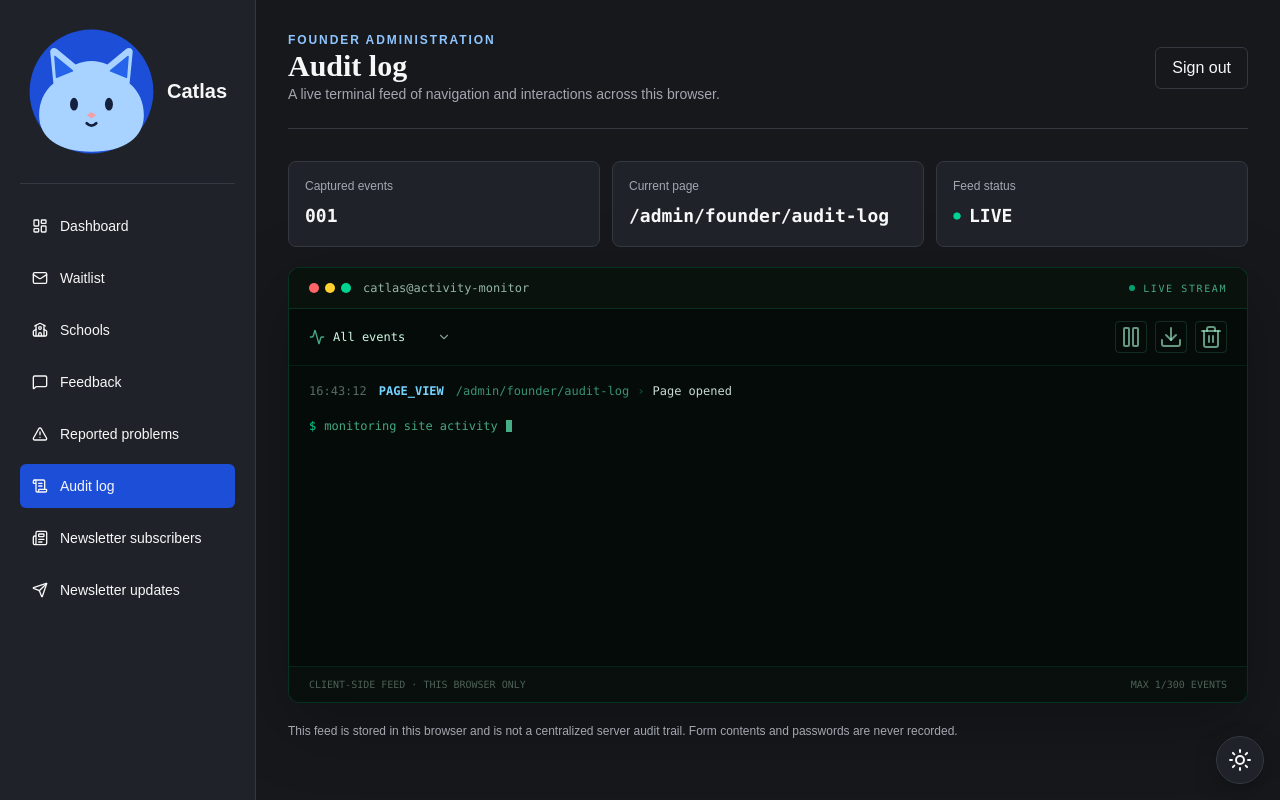
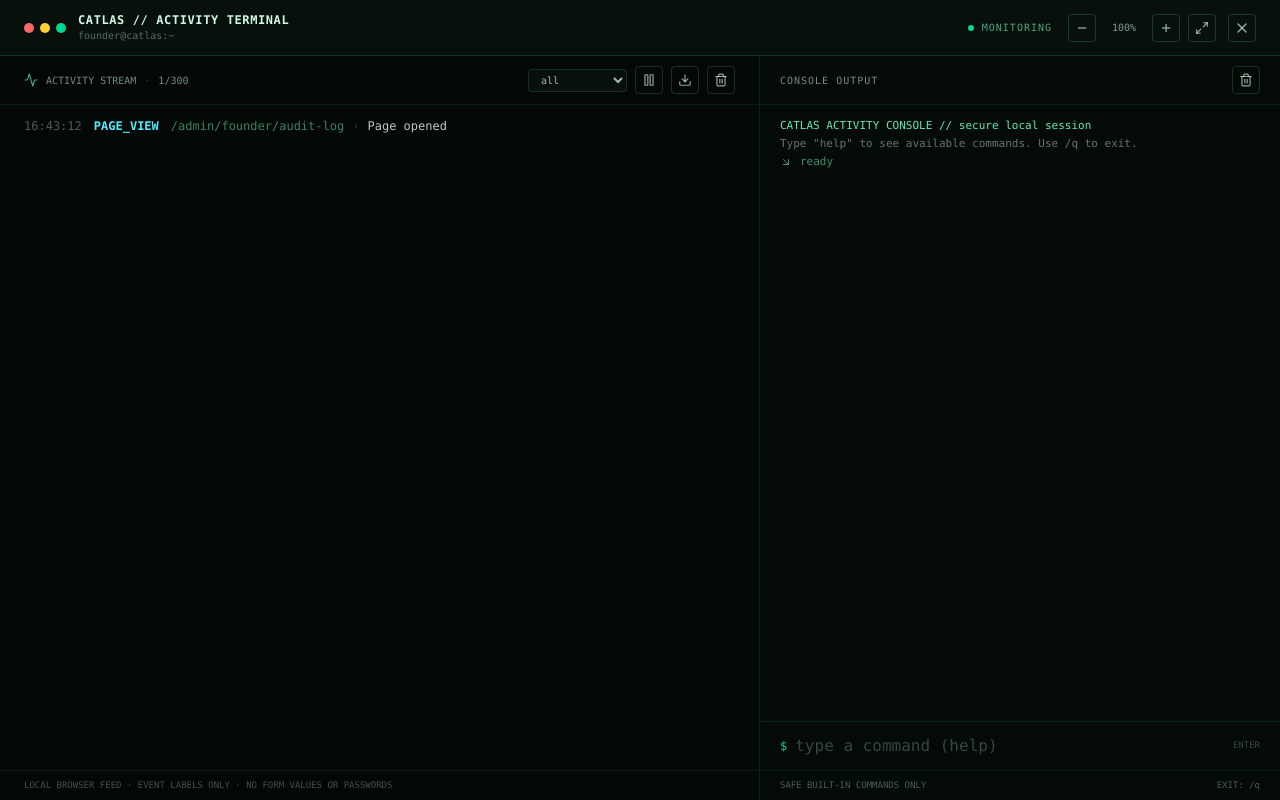
Before and after one commit to phadecoh8/Catlas, a Next.js app in the folder apps/web/: page /admin/founder/audit-log in a window 1280 px wide. Built offline with nearby package versions, Linux system fonts and the light colour scheme.

Commit message:
Make audit log a full-screen interactive terminal

```diff
--- a/apps/web/src/components/admin/audit-terminal.tsx
+++ b/apps/web/src/components/admin/audit-terminal.tsx
@@ -1,8 +1,18 @@
 "use client";
 
-import { useEffect, useMemo, useState } from "react";
-import { Activity, ChevronDown, Circle, Download, Pause, Play, Trash2 } from "lucide-react";
-import { FounderPageLayout } from "@/components/admin/founder-page-layout";
+import { useEffect, useMemo, useRef, useState } from "react";
+import { useRouter } from "next/navigation";
+import {
+  Activity,
+  ArrowDownRight,
+  Download,
+  Maximize2,
+  Minimize2,
+  Pause,
+  Play,
+  Trash2,
+  X,
+} from "lucide-react";
 import {
   clearSiteActivity,
   getSiteActivity,
@@ -12,16 +22,17 @@ import {
 } from "@/lib/site-activity";
 
 type Filter = "ALL" | SiteActivityType;
+type TerminalLine = { id: number; text: string; tone?: "muted" | "error" | "success" };
 
 const filters: { label: string; value: Filter }[] = [
-  { label: "All events", value: "ALL" },
-  { label: "Page views", value: "PAGE_VIEW" },
-  { label: "Clicks", value: "CLICK" },
-  { label: "Form activity", value: "FORM_SUBMIT" },
+  { label: "all", value: "ALL" },
+  { label: "page views", value: "PAGE_VIEW" },
+  { label: "clicks", value: "CLICK" },
+  { label: "forms", value: "FORM_SUBMIT" },
 ];
 
 const typeStyles: Record<SiteActivityType, string> = {
-  PAGE_VIEW: "text-sky-300",
+  PAGE_VIEW: "text-cyan-300",
   CLICK: "text-emerald-300",
   FORM_SUBMIT: "text-amber-300",
 };
@@ -36,9 +47,21 @@ function formatTime(timestamp: string) {
 }
 
 export default function AuditLogPage() {
+  const router = useRouter();
+  const inputRef = useRef<HTMLInputElement>(null);
+  const outputRef = useRef<HTMLDivElement>(null);
   const [entries, setEntries] = useState<SiteActivity[]>([]);
   const [filter, setFilter] = useState<Filter>("ALL");
   const [live, setLive] = useState(true);
+  const [zoom, setZoom] = useState(100);
+  const [command, setCommand] = useState("");
+  const [history, setHistory] = useState<string[]>([]);
+  const [historyIndex, setHistoryIndex] = useState(-1);
+  const [lines, setLines] = useState<TerminalLine[]>([
+    { id: 1, text: "CATLAS ACTIVITY CONSOLE // secure local session", tone: "success" },
+    { id: 2, text: 'Type "help" to see available commands. Use /q to exit.', tone: "muted" },
+  ]);
+  const lineId = useRef(2);
 
   useEffect(() => {
     const refresh = () => setEntries(getSiteActivity());
@@ -46,17 +69,106 @@ export default function AuditLogPage() {
     return subscribeToSiteActivity(refresh);
   }, []);
 
+  useEffect(() => {
+    inputRef.current?.focus();
+  }, []);
+
+  useEffect(() => {
+    outputRef.current?.scrollTo({ top: 0 });
+  }, [entries, filter]);
+
   const visibleEntries = useMemo(
     () => (filter === "ALL" ? entries : entries.filter((entry) => entry.type === filter)),
     [entries, filter],
   );
 
+  function appendLine(text: string, tone?: TerminalLine["tone"]) {
+    lineId.current += 1;
+    setLines((current) => [...current, { id: lineId.current, text, tone }].slice(-100));
+  }
+
+  function leaveTerminal() {
+    router.push("/admin/founder");
+  }
+
+  function runCommand(rawCommand: string) {
+    const input = rawCommand.trim();
+    if (!input) return;
+    setHistory((current) => [...current, input].slice(-50));
+    setHistoryIndex(-1);
+    appendLine(`founder@catlas:~$ ${input}`);
+
+    const [name, ...args] = input.split(/\s+/);
+    const argument = args.join(" ");
+    switch (name.toLowerCase()) {
+      case "/q":
+      case "quit":
+      case "exit":
+        leaveTerminal();
+        return;
+      case "help":
+        appendLine("help · clear · date · pwd · ls · whoami · status · events · filter [all|views|clicks|forms] · zoom [in|out|reset|50-150] · echo <text> · /q", "success");
+        break;
+      case "clear":
+        setLines([]);
+        break;
+      case "date":
+        appendLine(new Date().toString());
+        break;
+      case "pwd":
+        appendLine(window.location.pathname);
+        break;
+      case "ls":
+        appendLine("activity.log  filters/  session.status  help.txt");
+        break;
+      case "whoami":
+        appendLine("founder · Catlas activity monitor");
+        break;
+      case "status":
+        appendLine(`stream=${live ? "live" : "paused"} · events=${entries.length} · filter=${filter.toLowerCase()} · zoom=${zoom}%`);
+        break;
+      case "events":
+        appendLine(`${visibleEntries.length} event(s) currently visible (${entries.length} captured).`);
+        break;
+      case "filter": {
+        const filterMap: Record<string, Filter> = {
+          all: "ALL",
+          views: "PAGE_VIEW",
+          "page-views": "PAGE_VIEW",
+          clicks: "CLICK",
+          forms: "FORM_SUBMIT",
+        };
+        const selected = filterMap[argument.toLowerCase()];
+        if (!selected) appendLine("Usage: filter [all|views|clicks|forms]", "error");
+        else {
+          setFilter(selected);
+          appendLine(`filter set to ${argument.toLowerCase()}`, "success");
+        }
+        break;
+      }
+      case "zoom": {
+        if (argument === "in") setZoom((current) => Math.min(150, current + 10));
+        else if (argument === "out") setZoom((current) => Math.max(50, current - 10));
+        else if (argument === "reset") setZoom(100);
+        else if (/^\d{2,3}$/.test(argument) && Number(argument) >= 50 && Number(argument) <= 150) setZoom(Number(argument));
+        else {
+          appendLine("Usage: zoom [in|out|reset|50-150]", "error");
+          break;
+        }
+        appendLine("zoom updated", "success");
+        break;
+      }
+      case "echo":
+        appendLine(argument || "");
+        break;
+      default:
+        appendLine(`command not found: ${name}. Type "help" for safe console commands.`, "error");
+    }
+  }
+
   function downloadLog() {
     const contents = entries
-      .map(
-        (entry) =>
-          `${entry.timestamp}\t${entry.type}\t${entry.route}\t${entry.detail}`,
-      )
+      .map((entry) => `${entry.timestamp}\t${entry.type}\t${entry.route}\t${entry.detail}`)
       .join("\n");
     const url = URL.createObjectURL(new Blob([contents], { type: "text/plain" }));
     const link = document.createElement("a");
@@ -66,141 +178,137 @@ export default function AuditLogPage() {
     URL.revokeObjectURL(url);
   }
 
+  function handleKeyDown(event: React.KeyboardEvent<HTMLInputElement>) {
+    if (event.key === "Enter") {
+      event.preventDefault();
+      runCommand(command);
+      setCommand("");
+    } else if (event.key === "ArrowUp") {
+      event.preventDefault();
+      const next = Math.max(0, historyIndex < 0 ? history.length - 1 : historyIndex - 1);
+      if (history.length) {
+        setHistoryIndex(next);
+        setCommand(history[next]);
+      }
+    } else if (event.key === "ArrowDown") {
+      event.preventDefault();
+      const next = historyIndex + 1;
+      setHistoryIndex(next);
+      setCommand(next >= history.length ? "" : history[next]);
+    } else if ((event.ctrlKey || event.metaKey) && event.key.toLowerCase() === "l") {
+      event.preventDefault();
+      setLines([]);
+    }
+  }
+
   return (
-    <FounderPageLayout
-      subtitle="A live terminal feed of navigation and interactions across this browser."
-      title="Audit log"
+    <main
+      aria-label="Catlas audit terminal"
+      className="fixed inset-0 z-[100] flex min-h-0 flex-col overflow-hidden bg-[#030806] font-mono text-emerald-100 selection:bg-emerald-400/30"
+      onClick={() => inputRef.current?.focus()}
+      style={{ zoom: `${zoom}%` }}
     >
-      <section className="mt-8 space-y-5" aria-label="Website activity terminal">
-        <div className="grid gap-3 sm:grid-cols-3">
-          <Stat label="Captured events" value={entries.length.toString().padStart(3, "0")} />
-          <Stat label="Current page" value={typeof window === "undefined" ? "—" : window.location.pathname} />
-          <Stat label="Feed status" value={live ? "LIVE" : "PAUSED"} active={live} />
-        </div>
-
-        <div className="overflow-hidden rounded-xl border border-emerald-400/20 bg-[#050b09] shadow-[0_20px_70px_rgba(0,0,0,0.3)]">
-          <div className="flex flex-wrap items-center justify-between gap-3 border-b border-emerald-400/15 bg-[#0a120e] px-4 py-3 sm:px-5">
-            <div className="flex items-center gap-3 font-mono text-xs">
+      <header className="flex shrink-0 flex-wrap items-center justify-between gap-3 border-b border-emerald-400/20 bg-[#07100b] px-4 py-3 sm:px-6">
+        <div className="flex min-w-0 items-center gap-3">
           <span className="flex gap-1.5" aria-hidden="true">
             <i className="h-2.5 w-2.5 rounded-full bg-red-400" />
             <i className="h-2.5 w-2.5 rounded-full bg-amber-300" />
             <i className="h-2.5 w-2.5 rounded-full bg-emerald-400" />
           </span>
-              <span className="text-emerald-100/70">catlas@activity-monitor</span>
-            </div>
-            <div className="flex items-center gap-2 font-mono text-[10px] uppercase tracking-[0.16em] text-emerald-300/70">
-              <span className={`h-1.5 w-1.5 rounded-full ${live ? "animate-pulse bg-emerald-400" : "bg-amber-300"}`} />
-              {live ? "Live stream" : "Stream paused"}
+          <div className="min-w-0">
+            <p className="truncate text-xs font-bold tracking-wider text-emerald-100">CATLAS // ACTIVITY TERMINAL</p>
+            <p className="text-[10px] text-emerald-100/40">founder@catlas:~</p>
           </div>
         </div>
+        <div className="flex items-center gap-2">
+          <span className="hidden items-center gap-2 pr-2 text-[10px] uppercase tracking-widest text-emerald-300/70 sm:flex">
+            <span className={`h-1.5 w-1.5 rounded-full ${live ? "animate-pulse bg-emerald-400" : "bg-amber-300"}`} />
+            {live ? "monitoring" : "paused"}
+          </span>
+          <button aria-label="Zoom out" className="terminal-control" onClick={() => setZoom((value) => Math.max(50, value - 10))} type="button">−</button>
+          <span className="min-w-10 text-center text-[10px] text-emerald-100/60">{zoom}%</span>
+          <button aria-label="Zoom in" className="terminal-control" onClick={() => setZoom((value) => Math.min(150, value + 10))} type="button">+</button>
+          <button aria-label="Reset zoom" className="terminal-control hidden sm:flex" onClick={() => setZoom(100)} type="button"><Maximize2 className="h-3.5 w-3.5" /></button>
+          <button aria-label="Exit terminal (/q)" className="terminal-control ml-1" onClick={leaveTerminal} type="button"><X className="h-4 w-4" /></button>
+        </div>
+      </header>
 
-          <div className="flex flex-wrap items-center justify-between gap-3 border-b border-emerald-400/10 px-4 py-3 sm:px-5">
-            <label className="relative flex items-center gap-2 font-mono text-xs text-emerald-100/60">
-              <span className="sr-only">Filter audit events</span>
-              <Activity aria-hidden="true" className="h-4 w-4 text-emerald-300/70" />
-              <select
-                className="appearance-none bg-transparent py-1 pr-6 text-emerald-100 outline-none"
-                onChange={(event) => setFilter(event.target.value as Filter)}
-                value={filter}
-              >
-                {filters.map((option) => (
-                  <option className="bg-[#0a120e]" key={option.value} value={option.value}>
-                    {option.label}
-                  </option>
-                ))}
+      <section className="flex min-h-0 flex-1 flex-col lg:flex-row">
+        <div className="flex min-h-0 min-w-0 flex-1 flex-col border-b border-emerald-400/15 lg:border-b-0 lg:border-r">
+          <div className="flex shrink-0 flex-wrap items-center justify-between gap-3 border-b border-emerald-400/10 px-4 py-2.5 sm:px-6">
+            <div className="flex items-center gap-2 text-[10px] text-emerald-100/55">
+              <Activity className="h-3.5 w-3.5 text-emerald-300/70" />
+              <span>ACTIVITY STREAM</span>
+              <span className="text-emerald-100/25">·</span>
+              <span>{entries.length}/300</span>
+            </div>
+            <div className="flex flex-wrap items-center gap-2">
+              <label className="sr-only" htmlFor="audit-filter">Filter events</label>
+              <select id="audit-filter" className="max-w-32 rounded border border-emerald-300/15 bg-[#07100b] px-2 py-1 text-[10px] text-emerald-100/75 outline-none" onChange={(event) => setFilter(event.target.value as Filter)} value={filter}>
+                {filters.map((option) => <option className="bg-[#07100b]" key={option.value} value={option.value}>{option.label}</option>)}
               </select>
-              <ChevronDown aria-hidden="true" className="pointer-events-none absolute right-0 h-3.5 w-3.5" />
-            </label>
-            <div className="flex items-center gap-2">
-              <TerminalButton
-                label={live ? "Pause feed" : "Resume feed"}
-                onClick={() => setLive(!live)}
-              >
-                {live ? <Pause /> : <Play />}
-              </TerminalButton>
-              <TerminalButton label="Download log" onClick={downloadLog}>
-                <Download />
-              </TerminalButton>
-              <TerminalButton label="Clear log" onClick={clearSiteActivity}>
-                <Trash2 />
-              </TerminalButton>
+              <button aria-label={live ? "Pause feed" : "Resume feed"} className="terminal-control" onClick={() => setLive(!live)} type="button">{live ? <Pause className="h-3.5 w-3.5" /> : <Play className="h-3.5 w-3.5" />}</button>
+              <button aria-label="Download log" className="terminal-control" onClick={downloadLog} type="button"><Download className="h-3.5 w-3.5" /></button>
+              <button aria-label="Clear log" className="terminal-control" onClick={clearSiteActivity} type="button"><Trash2 className="h-3.5 w-3.5" /></button>
             </div>
           </div>
-
-          <div className="max-h-[560px] min-h-[300px] overflow-auto px-4 py-4 font-mono text-xs sm:px-5">
+          <div className="min-h-0 flex-1 overflow-auto px-4 py-3 sm:px-6" ref={outputRef}>
             {visibleEntries.length ? (
               <ol className="space-y-2" aria-live={live ? "polite" : "off"}>
                 {visibleEntries.map((entry) => (
-                  <li className="grid grid-cols-[auto_auto_1fr] items-start gap-x-3 gap-y-1 leading-relaxed" key={entry.id}>
-                    <time className="text-emerald-100/40" dateTime={entry.timestamp}>
-                      {formatTime(entry.timestamp)}
-                    </time>
-                    <span className={`font-bold ${typeStyles[entry.type]}`}>
-                      {entry.type}
-                    </span>
-                    <span className="break-all text-emerald-50/85">
-                      <span className="text-emerald-300/60">{entry.route}</span>
-                      <span className="px-2 text-emerald-400/40">›</span>
-                      {entry.detail}
-                    </span>
+                  <li className="grid grid-cols-[auto_auto_1fr] items-start gap-x-3 gap-y-1 text-[11px] leading-relaxed sm:text-xs" key={entry.id}>
+                    <time className="text-emerald-100/35" dateTime={entry.timestamp}>{formatTime(entry.timestamp)}</time>
+                    <span className={`font-bold ${typeStyles[entry.type]}`}>{entry.type}</span>
+                    <span className="break-all text-emerald-50/80"><span className="text-emerald-300/55">{entry.route}</span><span className="px-2 text-emerald-400/35">›</span>{entry.detail}</span>
                   </li>
                 ))}
               </ol>
             ) : (
-              <div className="flex min-h-[250px] flex-col items-center justify-center gap-3 text-center text-emerald-100/45">
-                <span className="text-2xl text-emerald-300/50">&gt;_</span>
-                <p className="m-0">No matching events. Browse the site to populate this feed.</p>
-                <p className="m-0 text-[10px] text-emerald-100/30">Only page and interaction labels are recorded—never form field values.</p>
+              <p className="py-10 text-center text-xs text-emerald-100/40">No matching events. Browse the site to populate this feed.</p>
+            )}
           </div>
-            )}
-            <div className="mt-4 flex items-center gap-2 text-emerald-300/70" aria-hidden="true">
-              <span className="text-emerald-400">$</span>
-              <span>monitoring site activity</span>
-              {live && <span className="h-3 w-1.5 animate-pulse bg-emerald-300" />}
+          <footer className="shrink-0 border-t border-emerald-400/10 px-4 py-2 text-[9px] text-emerald-100/30 sm:px-6">LOCAL BROWSER FEED · EVENT LABELS ONLY · NO FORM VALUES OR PASSWORDS</footer>
         </div>
+
+        <aside className="flex min-h-[38vh] w-full shrink-0 flex-col bg-[#040a07] lg:min-h-0 lg:w-[min(42%,520px)]">
+          <div className="flex shrink-0 items-center justify-between border-b border-emerald-400/10 px-4 py-2.5 sm:px-5">
+            <span className="text-[10px] tracking-widest text-emerald-100/55">CONSOLE OUTPUT</span>
+            <button aria-label="Clear console" className="terminal-control" onClick={() => setLines([])} type="button"><Trash2 className="h-3.5 w-3.5" /></button>
           </div>
-          <footer className="flex flex-wrap items-center justify-between gap-2 border-t border-emerald-400/10 bg-[#080f0c] px-4 py-2.5 font-mono text-[10px] text-emerald-100/35 sm:px-5">
-            <span>CLIENT-SIDE FEED · THIS BROWSER ONLY</span>
-            <span>MAX {entries.length}/300 EVENTS</span>
-          </footer>
+          <div className="min-h-0 flex-1 space-y-1 overflow-auto px-4 py-3 text-[11px] leading-relaxed sm:px-5" aria-live="polite">
+            {lines.map((line) => <p className={`m-0 break-words ${line.tone === "error" ? "text-red-300" : line.tone === "success" ? "text-emerald-300" : line.tone === "muted" ? "text-emerald-100/45" : "text-emerald-100/80"}`} key={line.id}>{line.text}</p>)}
+            <div className="flex items-center gap-2 text-emerald-300/60" aria-hidden="true"><ArrowDownRight className="h-3 w-3" /><span>ready</span></div>
           </div>
-        <p className="text-xs text-[var(--color-muted)]">
-          This feed is stored in this browser and is not a centralized server audit trail. Form contents and passwords are never recorded.
-        </p>
+          <form className="flex shrink-0 items-center gap-2 border-t border-emerald-400/15 px-4 py-3 sm:px-5" onSubmit={(event) => { event.preventDefault(); runCommand(command); setCommand(""); }}>
+            <label className="shrink-0 text-xs text-emerald-400" htmlFor="terminal-command">$</label>
+            <input autoComplete="off" className="min-w-0 flex-1 bg-transparent text-xs text-emerald-100 outline-none placeholder:text-emerald-100/25" id="terminal-command" onChange={(event) => setCommand(event.target.value)} onKeyDown={handleKeyDown} placeholder="type a command (help)" ref={inputRef} spellCheck={false} value={command} />
+            <span className="hidden text-[9px] text-emerald-100/25 sm:inline">ENTER</span>
+          </form>
+          <div className="flex shrink-0 flex-wrap items-center justify-between gap-2 border-t border-emerald-400/10 px-4 py-2 text-[9px] text-emerald-100/35 sm:px-5">
+            <span>SAFE BUILT-IN COMMANDS ONLY</span>
+            <span>EXIT: /q</span>
+          </div>
+        </aside>
       </section>
-    </FounderPageLayout>
+
+      <style jsx>{`
+        .terminal-control {
+          display: inline-flex;
+          height: 28px;
+          min-width: 28px;
+          align-items: center;
+          justify-content: center;
+          border: 1px solid rgba(110, 231, 183, 0.18);
+          border-radius: 4px;
+          color: rgba(209, 250, 229, 0.68);
+          transition: background 150ms ease, color 150ms ease, border-color 150ms ease;
+        }
+        .terminal-control:hover {
+          border-color: rgba(110, 231, 183, 0.45);
+          background: rgba(110, 231, 183, 0.1);
+          color: #d1fae5;
+        }
+      `}</style>
+    </main>
   );
 }
-
-function Stat({ label, value, active = false }: { label: string; value: string; active?: boolean }) {
-  return (
-    <article className="rounded-lg border border-[var(--color-border)] bg-[var(--color-surface)] p-4">
-      <p className="mb-2 text-xs text-[var(--color-muted)]">{label}</p>
-      <p className="flex items-center gap-2 font-mono text-lg font-semibold">
-        {active && <Circle aria-hidden="true" className="h-2 w-2 fill-emerald-400 text-emerald-400" />}
-        {value}
-      </p>
-    </article>
-  );
-}
-
-function TerminalButton({
-  children,
-  label,
-  onClick,
-}: {
-  children: React.ReactNode;
-  label: string;
-  onClick: () => void;
-}) {
-  return (
-    <button
-      aria-label={label}
-      className="flex h-8 w-8 items-center justify-center rounded border border-emerald-300/15 text-emerald-200/60 transition hover:border-emerald-300/40 hover:bg-emerald-300/10 hover:text-emerald-100"
-      onClick={onClick}
-      type="button"
-    >
-      {children}
-    </button>
-  );
-}
```
Lines whose indentation alone changed are shown as unchanged.
